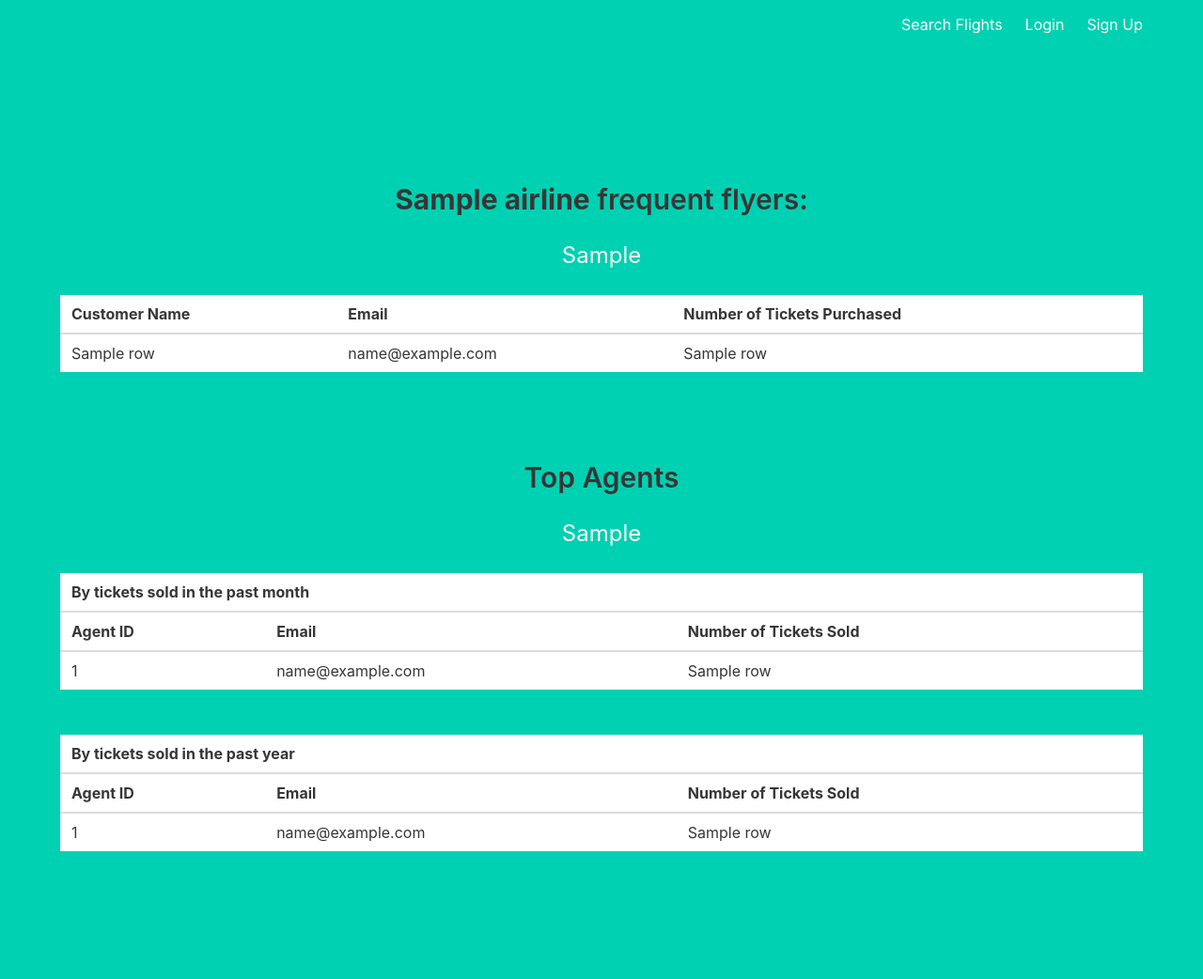
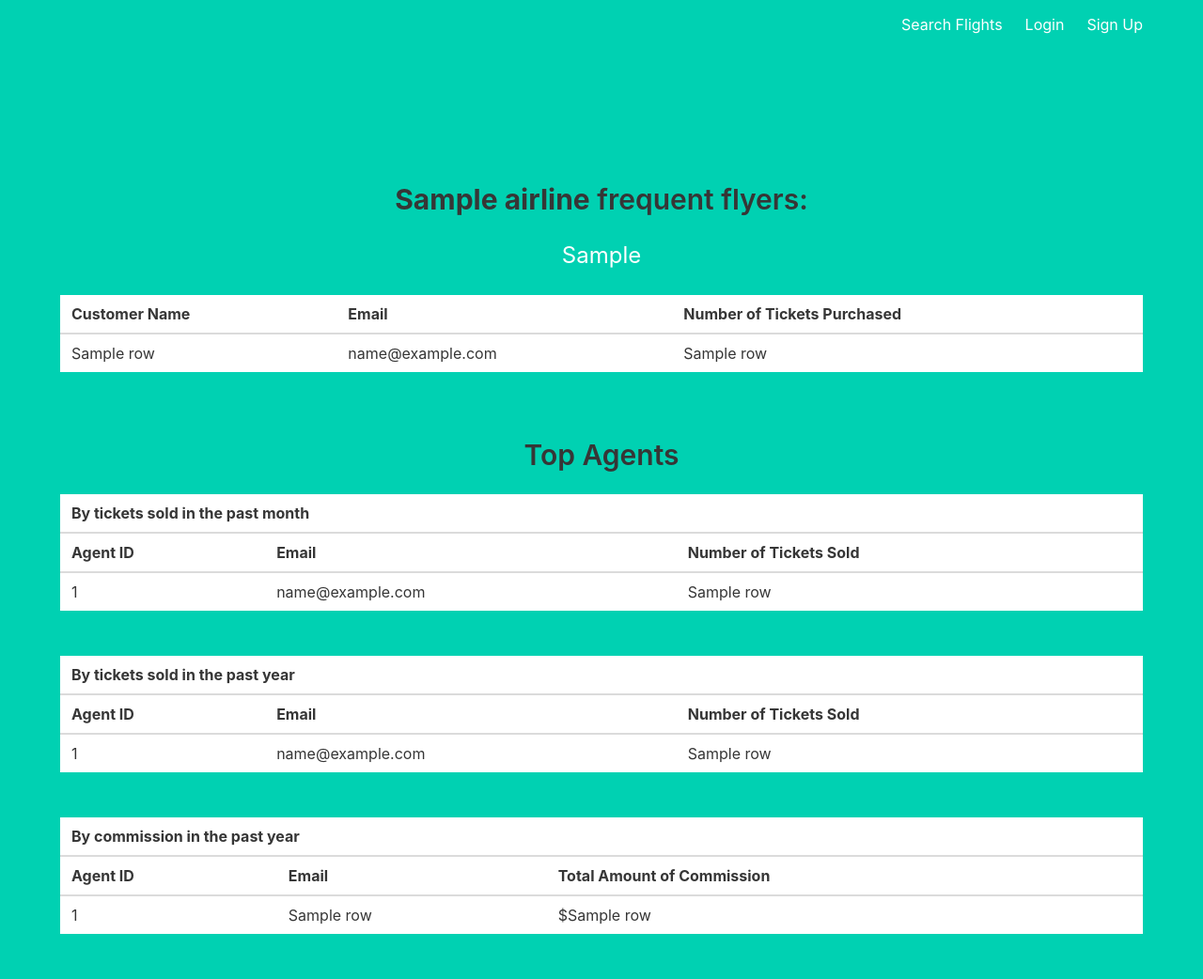
Before and after one commit to sc6354/airline_reservation, a Python web app: template templates/views.html in a window 1280 px wide. Shown: the whole page at 94% size. Before the commit the page ends 906 px from the top, so only its background shows below. Run offline with Jinja, Linux system fonts and the light colour scheme; the template is opened without the code that fills it: most values are stand-ins (such as "Sample title", 1, 10 or a date in 2020).

Commit message:
add top agents by commission to staff view page

```diff
--- a/templates/views.html
+++ b/templates/views.html
@@ -47,7 +47,7 @@
 
 
 <div>
-	<br><br><br><br>
+	<br><br><br>
 	<div class="content is-large">
 	{% with messages = get_flashed_messages() %}
         {% if messages %}
@@ -56,7 +56,6 @@
             </div>
 		{% else %}
 			<h4> Top Agents</h4>
-			{{ top_agents_year }}
 
         {% endif %}
     {% endwith %}
@@ -91,7 +90,6 @@
 
 	<br>
 
-
 	<div class="table-container">
 		{% if top_agents_year %}
 		<table class="table is-fullwidth">
@@ -118,7 +116,38 @@
 			</table>
 		{% endif %}
 	</div>
-</div>
+
+
+	<br>
+
+	<div class="table-container">
+		{% if top_agents_commission %}
+		<table class="table is-fullwidth">
+
+			<thead>
+				<tr>
+					<th colspan="3"><strong><h3>By commission in the past year </strong></th>
+				</tr>
+				<tr>
+					<th>Agent ID</th>
+					<th>Email</th>
+					<th>Total Amount of Commission</th>
+				</tr>
+			</thred>
+			<tbody>
+				{% for row in top_agents_commission %}
+				<tr>
+					<td> {{ row[0] }} </td>
+					<td> {{ row[1] }} </td>
+					<td> ${{ row[2] }} </td>
+				</tr>
+				{% endfor %}
+			</tbody>
+			</table>
+		{% endif %}
+	</div>
+
+
 
 </div>
 
```
Also changed, not shown: main.py (+19 -1 lines).
